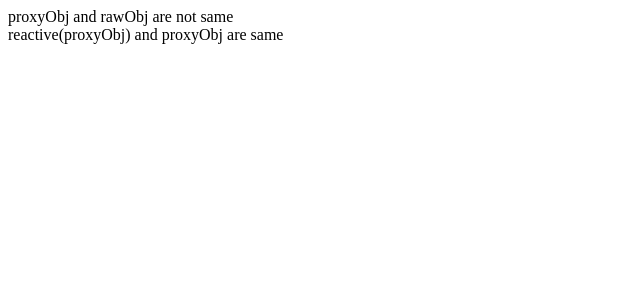
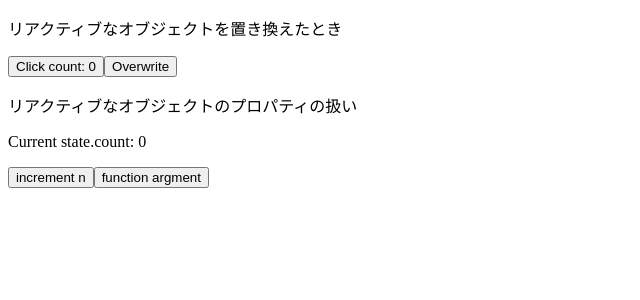
Before and after one commit to 73-hana/vue-docs, a Vue app in the folder samplecode/vue-reactivity/: page / in a window 1280 px wide. Shown: the top 300 px of the page, without its empty margins (0-640 px from the left). Built offline with nearby package versions, Linux system fonts and the light colour scheme.

Commit message:
how to keep object reactive is to avoid overwritting object and stop plug into other variable or function as argument

```diff
--- a/samplecode/vue-reactivity/src/main.js
+++ b/samplecode/vue-reactivity/src/main.js
@@ -1,4 +1,4 @@
 import { createApp } from "vue";
-import Sample from "./reactivitySample06.vue";
+import Sample from "./reactivitySample07.vue";
 
 createApp(Sample).mount("#app");
--- /dev/null
+++ b/samplecode/vue-reactivity/src/reactivitySample07.vue
@@ -0,0 +1,41 @@
+<script setup>
+import { reactive } from "vue";
+
+// 上書きされる恐れがあるので、constを使う
+let state = reactive({
+  count: 0,
+});
+
+function increment() {
+  state.count++;
+}
+
+function overwriteReactive() {
+  state = reactive({
+    count: 1,
+  });
+}
+
+let n = state.count;
+function incrementN(n) {
+  return n++;
+}
+
+function addone(number) {
+  return number++;
+}
+</script>
+
+<template>
+  <div>
+    <p>リアクティブなオブジェクトを置き換えたとき</p>
+    <button @click="increment">Click count: {{ state.count }}</button>
+    <button @click="overwriteReactive">Overwrite</button>
+  </div>
+  <div>
+    <p>リアクティブなオブジェクトのプロパティの扱い</p>
+    <p>Current state.count: {{ state.count }}</p>
+    <button @click="incrementN(n)">increment n</button>
+    <button @click="addone(state.count)">function argment</button>
+  </div>
+</template>
```
Also changed, not shown: 1 other file (tests, documents, lock files or other folders).
